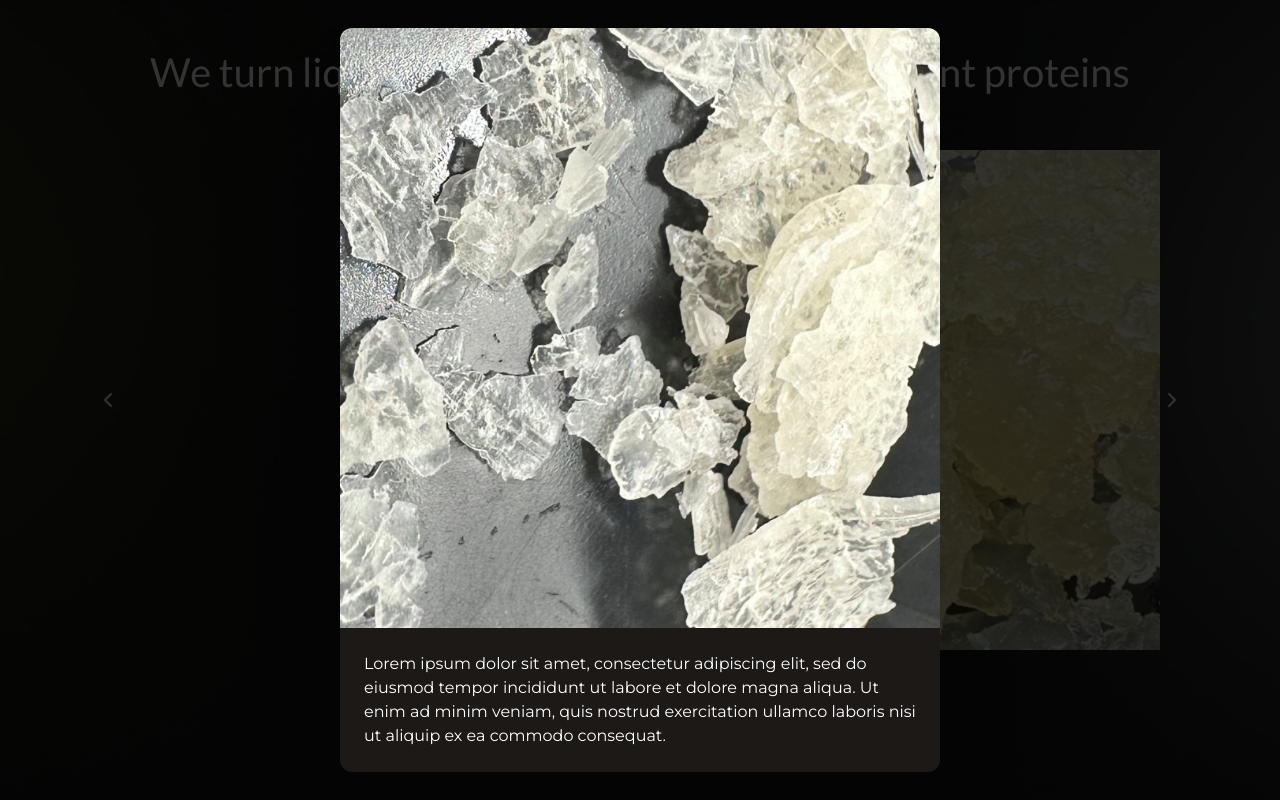
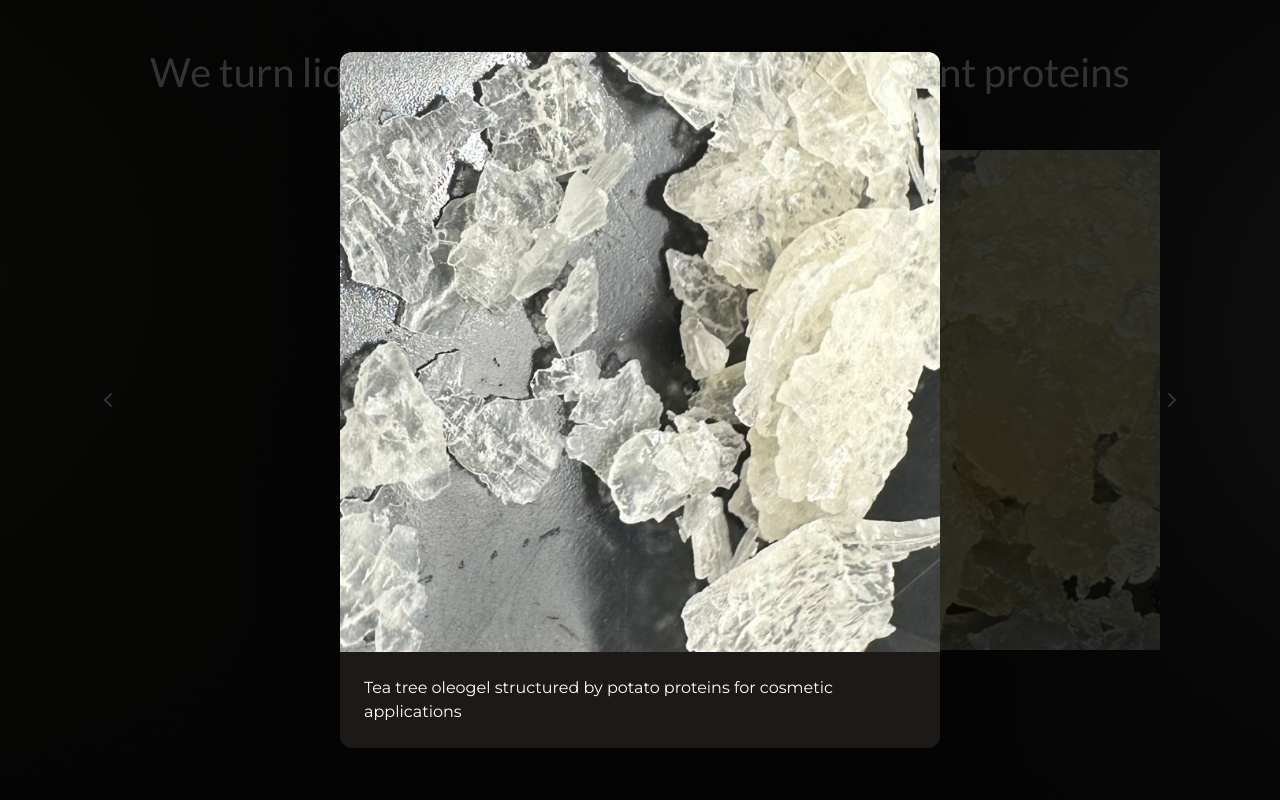
Before and after one commit to MrDrProfessorPatrick/olexir, a Next.js app: page / in a window 1280 px wide. Both pictures are taken after a click on the element 386 px from the left and 1882 px from the top of the page. Shown: the part 1482-2282 px from the top of the page. Built offline with nearby package versions, Linux system fonts and the light colour scheme.

Commit message:
BigImage text attribute added

```diff
--- a/src/components/BigImage.js
+++ b/src/components/BigImage.js
@@ -14,8 +14,8 @@ export default function BigImage({
   setBigImageSrc,
   bigImageIndex,
   deSelectImg,
+  text,
 }) {
-  console.log("BigImage index", bigImageIndex);
   return (
     <AnimatePresence mode="wait">
       <motion.div
@@ -62,12 +62,7 @@ export default function BigImage({
             delay: 0.4,
           }}
         >
-          <span className={`${montserrat.className} text-white`}>
-            Lorem ipsum dolor sit amet, consectetur adipiscing elit, sed do
-            eiusmod tempor incididunt ut labore et dolore magna aliqua. Ut enim
-            ad minim veniam, quis nostrud exercitation ullamco laboris nisi ut
-            aliquip ex ea commodo consequat.
-          </span>
+          <span className={`${montserrat.className} text-white`}>{text}</span>
         </motion.div>
       </motion.div>
     </AnimatePresence>
--- a/src/components/CaruselHome.js
+++ b/src/components/CaruselHome.js
@@ -22,11 +22,31 @@ const inter = Inter({
 });
 
 const images = [
-  { src: "/CaruselHome1.jpg", index: 0 },
-  { src: "/CaruselHome2.png", index: 1 },
-  { src: "/CaruselHome3.png", index: 2 },
-  { src: "/CaruselHome4.jpg", index: 3 },
-  { src: "/CaruselHome5.png", index: 4 },
+  {
+    src: "/CaruselHome1.jpg",
+    index: 0,
+    text: "Tea tree oleogel structured by potato proteins for cosmetic applications",
+  },
+  {
+    src: "/CaruselHome2.png",
+    index: 1,
+    text: "Rapeseed oleogel structured by soy proteins for food applications",
+  },
+  {
+    src: "/CaruselHome3.png",
+    index: 2,
+    text: "Rapeseed oleogel structured by pea proteins for food applications",
+  },
+  {
+    src: "/CaruselHome4.jpg",
+    index: 3,
+    text: "Flaxseed oleogel structured by flaxseed proteins for food applications",
+  },
+  {
+    src: "/CaruselHome5.png",
+    index: 4,
+    text: "MCT oleogel structured by amaranth proteins with colourant for cosmetic applications",
+  },
 ];
 
 export default function CaruselHome() {
@@ -99,6 +119,7 @@ export default function CaruselHome() {
           setBigImageSrc={setBigImageSrc}
           bigImageIndex={bigImageIndex}
           deSelectImg={deSelectImg}
+          text={images[bigImageIndex]?.text}
         />
       )}
       <div className="flex flex-col lg:flex-row w-full pb-40">
--- a/src/components/CaruselItem.js
+++ b/src/components/CaruselItem.js
@@ -1,5 +1,5 @@
 "use client";
-import React, { useEffect, useState, useCallback } from "react";
+import React from "react";
 
 import { AnimatePresence, motion } from "framer-motion";
 
@@ -14,8 +14,6 @@ const CarouselItem = React.memo(function CarouselItem({
     setBigImageSrc(src);
     selectImg(index);
   }
-  console.log("carouselItem imageIndex", imageIndex, "index", index);
-  // flex-[0_0_100%] 2xl:flex-[0_0_33.333%] xl:flex-[0_0_50%] lg:flex-[0_0_50%] md:flex-[0_0_100%] sm:flex-[0_0_100%]
   return (
     <motion.div
       key={index}
```
